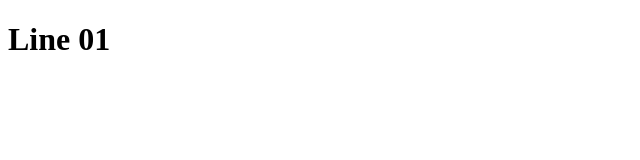
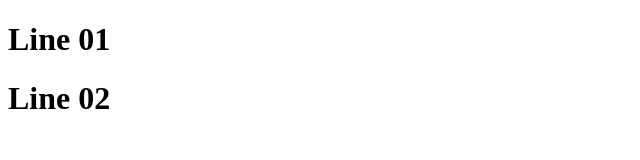
Before and after one commit to dev-naimur/demo, a plain HTML site: page index.html in a window 1280 px wide. Shown: the whole page, without its empty margins (0-640 px from the left). Drawn offline with Linux system fonts and the light colour scheme.

Commit message:
version 2.0

```diff
--- a/index.html
+++ b/index.html
@@ -7,5 +7,6 @@
 </head>
 <body>
     <h1>Line 01</h1>
+    <h1>Line 02</h1>
 </body>
 </html>
```
